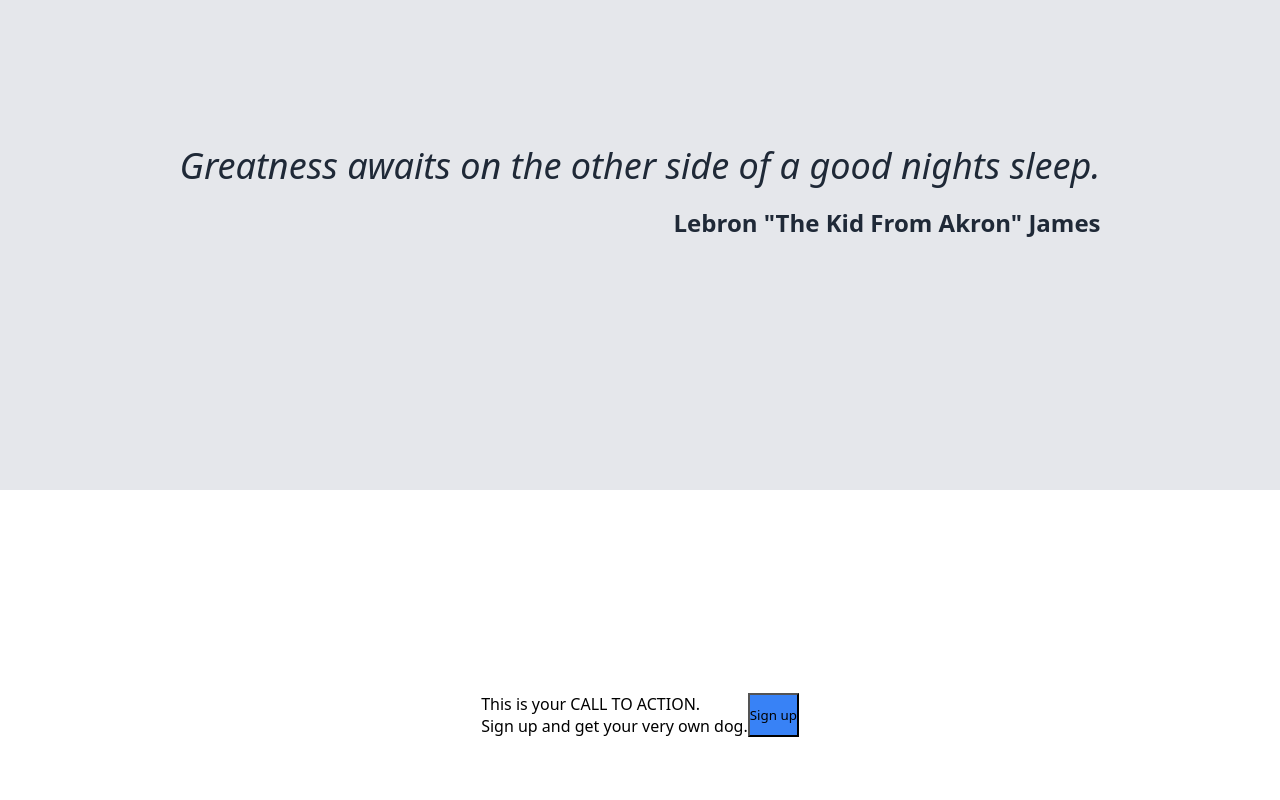
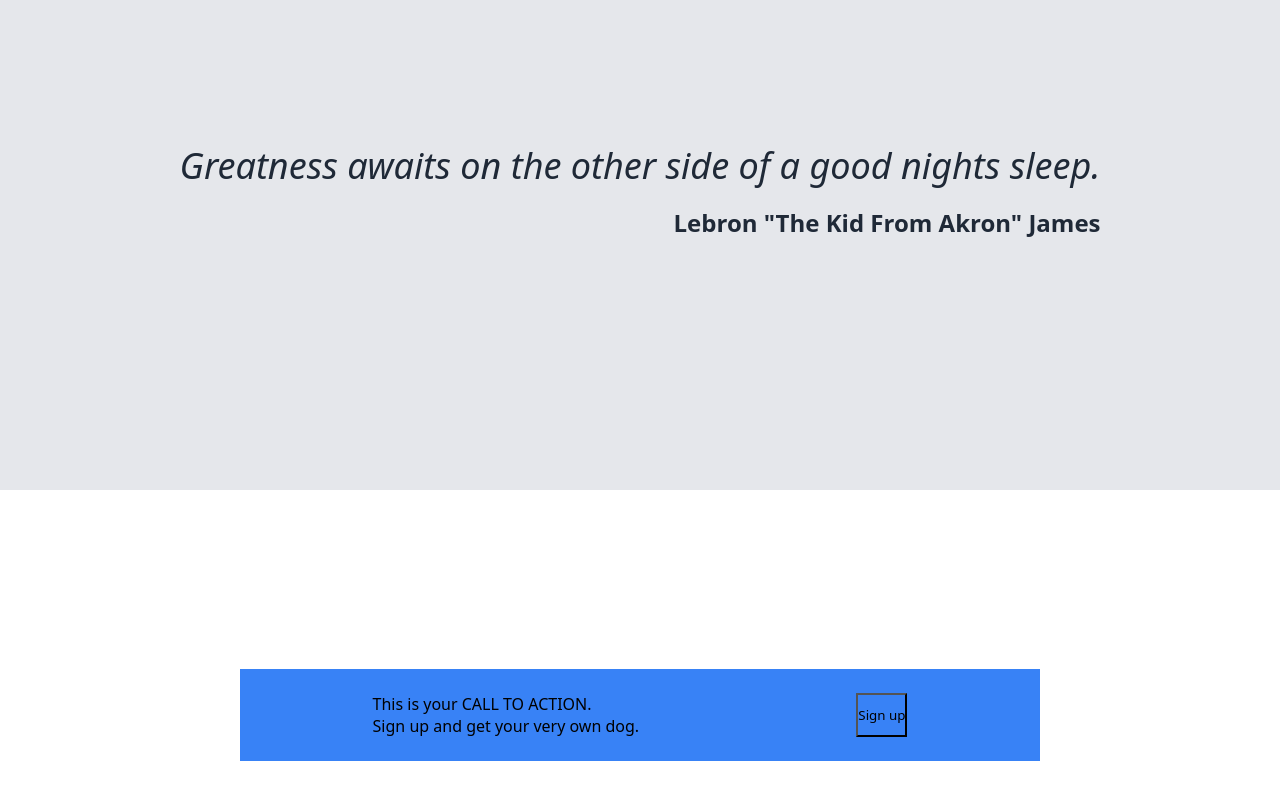
Before and after one commit to danteperetti/landing-page, a plain HTML site: page index.html in a window 1280 px wide. Shown: the part 1310-2110 px from the top of the page. Drawn offline with Linux system fonts and the light colour scheme.

Commit message:
Position inner elements and change background color

```diff
--- a/style.css
+++ b/style.css
@@ -130,10 +130,10 @@
     align-items: center;
 }
 
-.cta-content {
+.call-to-action {
     width: 800px;
+    background-color: #3882F6;
+    display: flex;
+    justify-content: space-around;
+    padding: 24px;
 }
-
-.call-to-action {
-    display: flex;
-}
```
